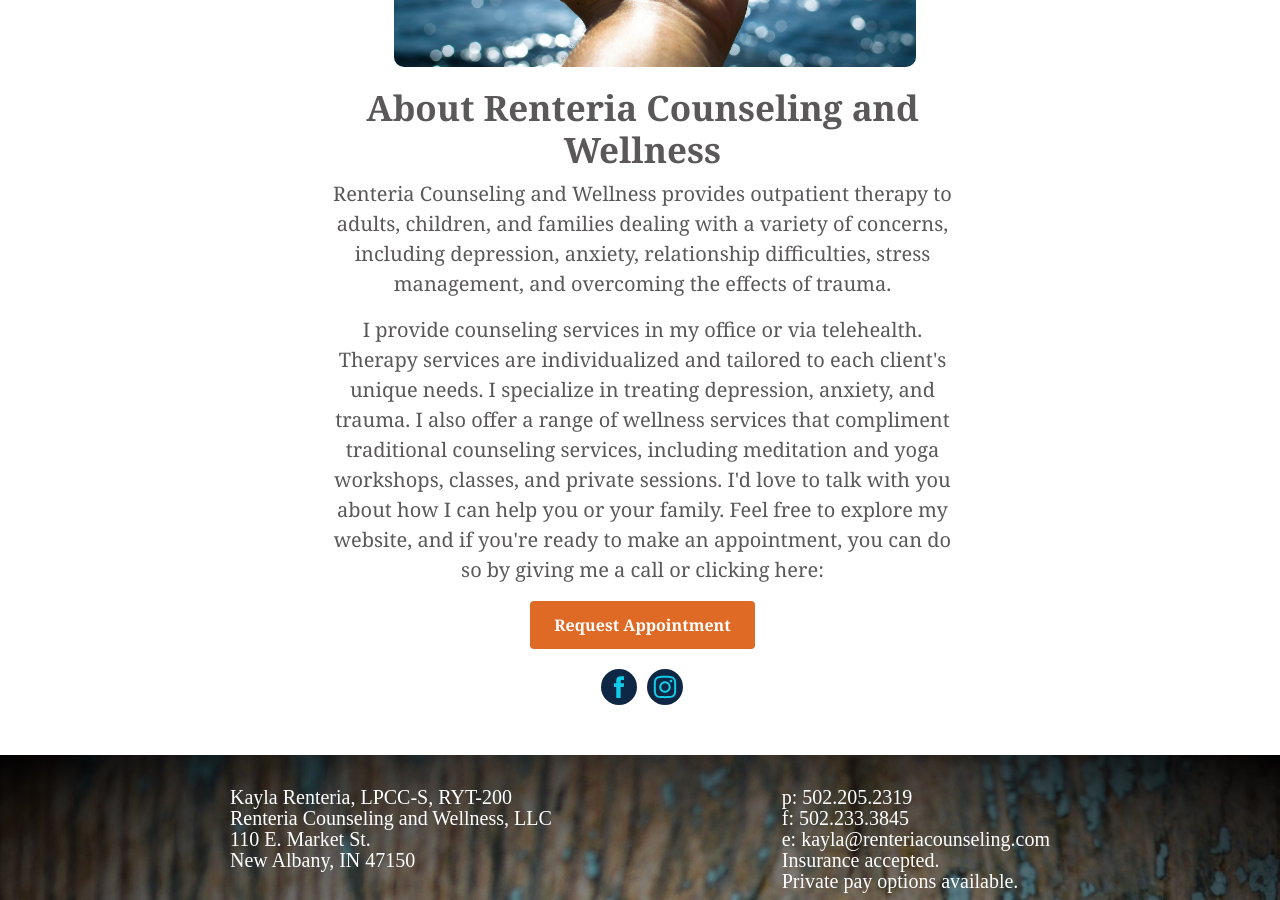
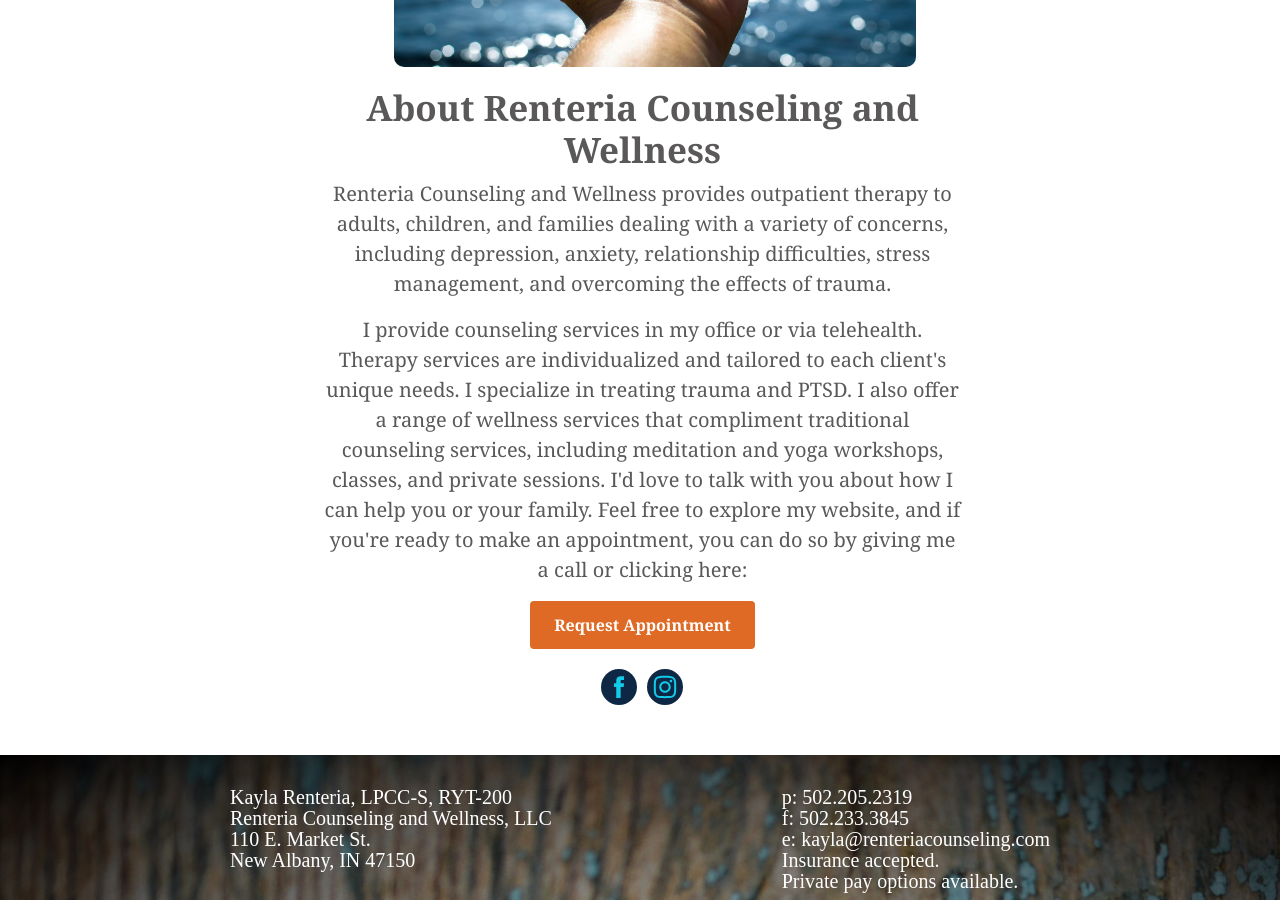
Before and after one commit to kayla-renteria/kaylawebsite, a Jekyll site: the page built from index.html, in a window 1280 px wide and 900 px high, scrolled down 699 px. Built offline with Jekyll 4.4.1, drawn with Linux system fonts in a browser that asks for light colours.

Commit message:
Update index.html

```diff
--- a/index.html
+++ b/index.html
@@ -22,7 +22,7 @@
 
         <p>
             I provide counseling services in my office or via telehealth. Therapy services are individualized
-            and tailored to each client's unique needs. I specialize in treating depression, anxiety, and trauma. I also
+            and tailored to each client's unique needs. I specialize in treating trauma and PTSD. I also
             offer a range of wellness services that compliment traditional counseling services, including meditation and
             yoga workshops, classes, and private sessions.
             I'd love to talk with you about how I can help you or your family. Feel free to explore my website,
```
